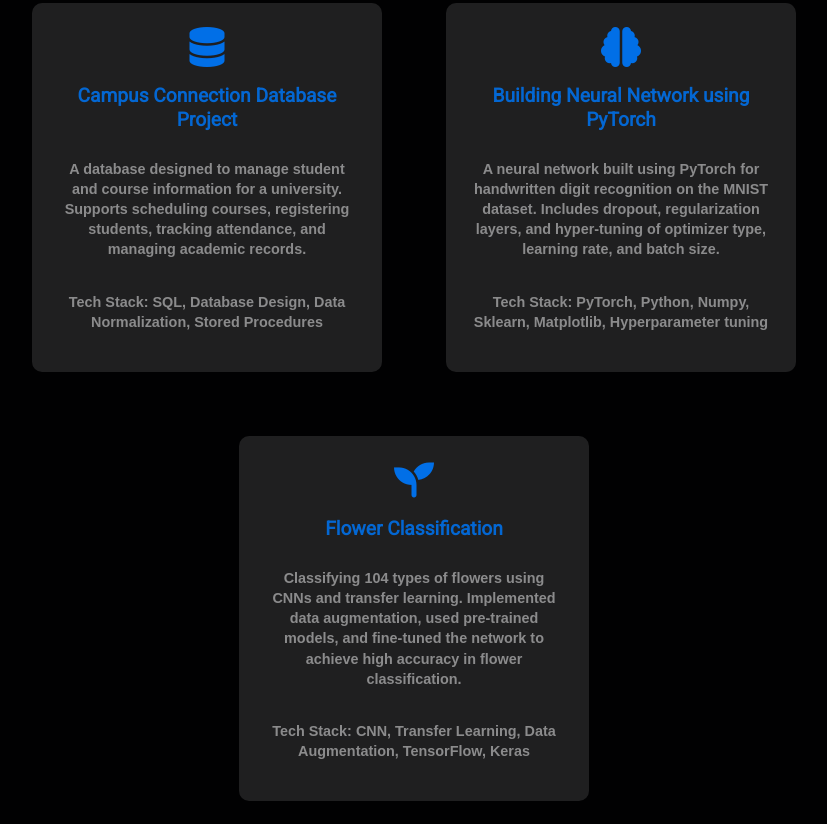
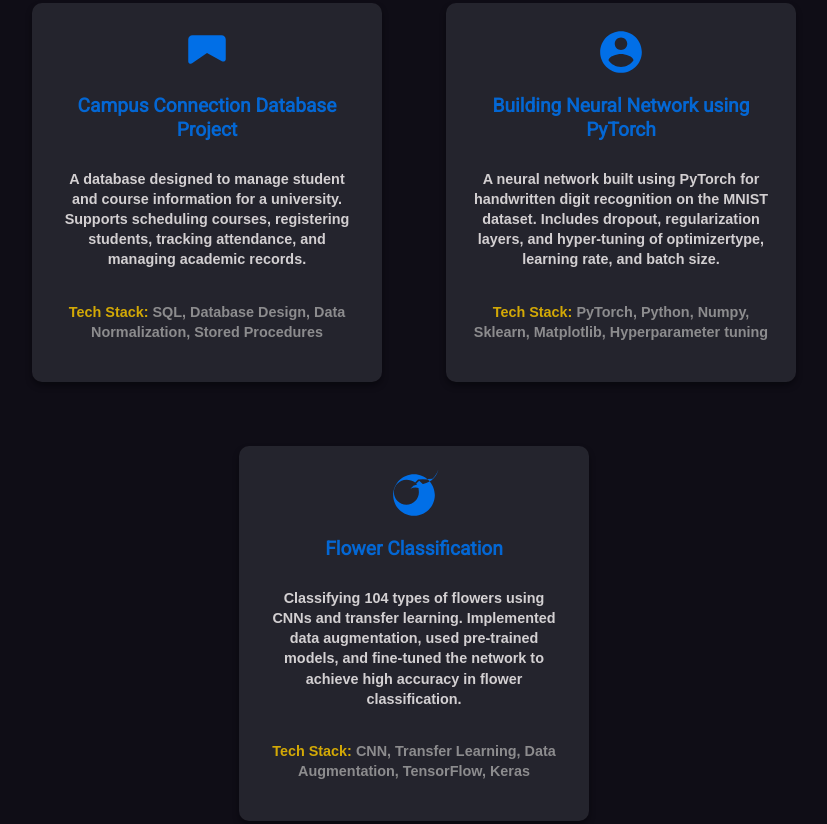
Before and after one commit to AntoniosGergesNageh/anonios.githup.io, a plain HTML site: page index.html in a window 1280 px wide. Shown: the part 1778-2602 px from the top of the page, without its empty margins (226-1053 px from the left). Drawn offline with Linux system fonts and the light colour scheme; some packages are replaced by stand-ins of ours; files that its build step writes are made by us from their sources; a script that the page names is missing; files whose address does not match are found by name.

Commit message:
Update index.html

```diff
--- a/index.html
+++ b/index.html
@@ -135,6 +135,7 @@
         }
     </style>
 
+
     <!--
     ==================
         ABOUT
@@ -168,21 +169,9 @@
             </div>
     </section>
 
-    <!DOCTYPE html>
-    <html lang="en">
-
-    <head>
-        <meta charset="UTF-8">
-        <meta name="viewport" content="width=device-width, initial-scale=1.0">
-        <title>My Portfolio</title>
-        <link rel="stylesheet" href="styles.css">
-    </head>
-
-    <body>
         <!-- Other sections of your portfolio website -->
 
-        <!-- Skills section -->
-
+        <!-- projects section -->
 
 
 
@@ -194,7 +183,8 @@
             <meta charset="UTF-8">
             <meta name="viewport" content="width=device-width, initial-scale=1.0">
             <title>Projects Portfolio</title>
-    <link rel="stylesheet" href="https://cdnjs.cloudflare.com/ajax/libs/font-awesome/6.0.0-beta2/css/all.min.css">
+
+
             <style>
                 body {
                     font-family: Arial, sans-serif;
@@ -203,13 +193,13 @@
                 }
 
                 .mh-projects {
-            background-color: #000;
+                    background-color: #100e17;
                     padding: 60px 0;
                 }
 
                 .section-title {
                     text-align: center;
-            font-size: 2rem;
+                    font-size: 2.5rem;
                     font-weight: bold;
                     margin-bottom: 2rem;
                 }
@@ -224,7 +214,7 @@
                 }
 
                 .project-card {
-            background-color: #222;
+                    background-color: #282730;
                     display: flex;
                     flex-direction: column;
                     align-items: center;
@@ -266,7 +256,7 @@
 
                 .project-card .card-description {
                     font-weight: bold;
-            color: #a8a8a8;
+                    color: #fffcfc;
                     font-size: 0.9rem;
                     margin-top: 1rem;
                     line-height: 1.4;
@@ -274,10 +264,17 @@
 
                 .project-card .card-skills {
                     font-weight: bold;
-            color: #a8a8a8;
                     font-size: 0.9rem;
                     margin-top: 1rem;
                     line-height: 1.4;
+                }
+
+                .project-card .card-skills .tech-stack {
+                    color: #ffcc00;
+                }
+
+                .project-card .card-skills .stack-components {
+                    color: #a8a8a8;
                 }
 
             </style>
@@ -293,36 +290,43 @@
                         </div>
                         <div class="projects-container">
                             <!-- Project 1 -->
+                            <!-- Project 1 -->
+<!-- Project 1 -->
 <div class="project-card">
-                        <i class="fas fa-database card-icon"></i>
+    <svg class="card-icon" xmlns="http://www.w3.org/2000/svg" viewBox="0 0 24 24" fill="#007bff" width="50px" height="50px">
+        <path d="M0 0h24v24H0z" fill="none"></path>
+        <path d="M21 6v9.5c0 .9-1.1 1.35-1.85.95L12 12.5l-7.15 4.95c-.75.4-1.85-.05-1.85-.95V6c0-1.1.9-2 2-2h14c1.1 0 2 .9 2 2z"></path>
+    </svg>
     <h5 class="card-title"><a href="https://github.com/your_username/project1_link" target="_blank">Campus Connection Database Project</a></h5>
     <p class="card-description">A database designed to manage student and course information for a university. Supports scheduling courses, registering students, tracking attendance, and managing academic records.</p>
-                        <p class="card-skills">Tech Stack: SQL, Database Design, Data Normalization, Stored Procedures</p>
+    <p class="card-skills"><span class="tech-stack">Tech Stack:</span> <span class="stack-components">SQL, Database Design, Data Normalization, Stored Procedures</span></p>
 </div>
 <!-- Project 2 -->
 <div class="project-card">
-                        <i class="fas fa-brain card-icon"></i>
+    <svg class="card-icon" xmlns="http://www.w3.org/2000/svg" viewBox="0 0 24 24" fill="#007bff" width="50px" height="50px">
+        <path d="M0 0h24v24H0z" fill="none"></path>
+        <path d="M12 2C6.48 2 2 6.48 2 12s4.48 10 10 10 10-4.48 10-10S17.52 2 12 2zm0 3c1.66 0 3 1.34 3 3s-1.34 3-3 3-3-1.34-3-3 1.34-3 3-3zm0 14.2c-2.5 0-4.71-1.28-6-3.22.03-1.99 4-3.08 6-3.08 1.99 0 5.97 1.09 6 3.08-1.29 1.94-3.5 3.22-6 3.22z"></path>
+    </svg>
     <h5 class="card-title"><a href="https://github.com/your_username/project2_link" target="_blank">Building Neural Network using PyTorch</a></h5>
-                        <p class="card-description">A neural network built using PyTorch for handwritten digit recognition on the MNIST dataset. Includes dropout, regularization layers, and hyper-tuning of optimizer type, learning rate, and batch size.</p>
-                        <p class="card-skills">Tech Stack: PyTorch, Python, Numpy, Sklearn, Matplotlib, Hyperparameter tuning</p>
+    <p class="card-description">A neural network built using PyTorch for handwritten digit recognition on the MNIST dataset. Includes dropout, regularization layers, and hyper-tuning of optimizertype, learning rate, and batch size.</p>
+    <p class="card-skills"><span class="tech-stack">Tech Stack:</span> <span class="stack-components">PyTorch, Python, Numpy, Sklearn, Matplotlib, Hyperparameter tuning</span></p>
 </div>
-                    <!-- Project 3 -->
+<!-- Project 4 -->
 <div class="project-card">
-                        <i class="fas fa-seedling card-icon"></i>
-                        <h5 class="card-title"><a href="https://github.com/your_username/project3_link" target="_blank">Flower Classification</a></h5>
+    <svg class="card-icon" xmlns="http://www.w3.org/2000/svg" viewBox="0 0 24 24" fill="#007bff" width="50px" height="50px">
+        <path d="M0 0h24v24H0z" fill="none"></path>
+        <path d="M12 22C6.48 22 2 17.52 2 12S6.48 2 12 2s10 4.48 10 10-4.48 10-10 10zm1.95-17.45l-1.4 1.4c-1.2-.8-2.65-1.25-4.2-1.25-3.31 0-6 2.69-6 6s2.69 6 6 6 6-2.69 6-6c0-1.55-.45-3-1.25-4.2l1.4-1.4C18.65 8.7 20 10.8 20 13.5 20 17.1 16.87 20 12.1 20c-1.12 0-2.22-.26-3.19-.74l1.4-1.4c.7.32 1.47.54 2.29.54 2.76 0 5-2.24 5-5s-2.24-5-5-5c-.82 0-1.59.22-2.29.54l1.4-1.4c.97-.48 2.07-.74 3.19-.74 4.97 0 9-4.03 9-9-.01 2.7-1.35 4.8-3.05 6.45z"></path> </svg>
+    <h5 class="card-title"><a href="https://github.com/your_username/project4_link" target="_blank">Flower Classification</a></h5>
     <p class="card-description">Classifying 104 types of flowers using CNNs and transfer learning. Implemented data augmentation, used pre-trained models, and fine-tuned the network to achieve high accuracy in flower classification.</p>
-                        <p class="card-skills">Tech Stack: CNN, Transfer Learning, Data Augmentation, TensorFlow, Keras</p>
+    <p class="card-skills"><span class="tech-stack">Tech Stack:</span> <span class="stack-components">CNN, Transfer Learning, Data Augmentation, TensorFlow, Keras</span></p>
 </div>
-                </div>
-            </div>
-        </div>
+
+
 </section>
             <!-- =================== /PROJECTS  =================== -->
         </body>
 
         </html>
-
-
 
 
 
```
Lines whose indentation alone changed are shown as unchanged.
